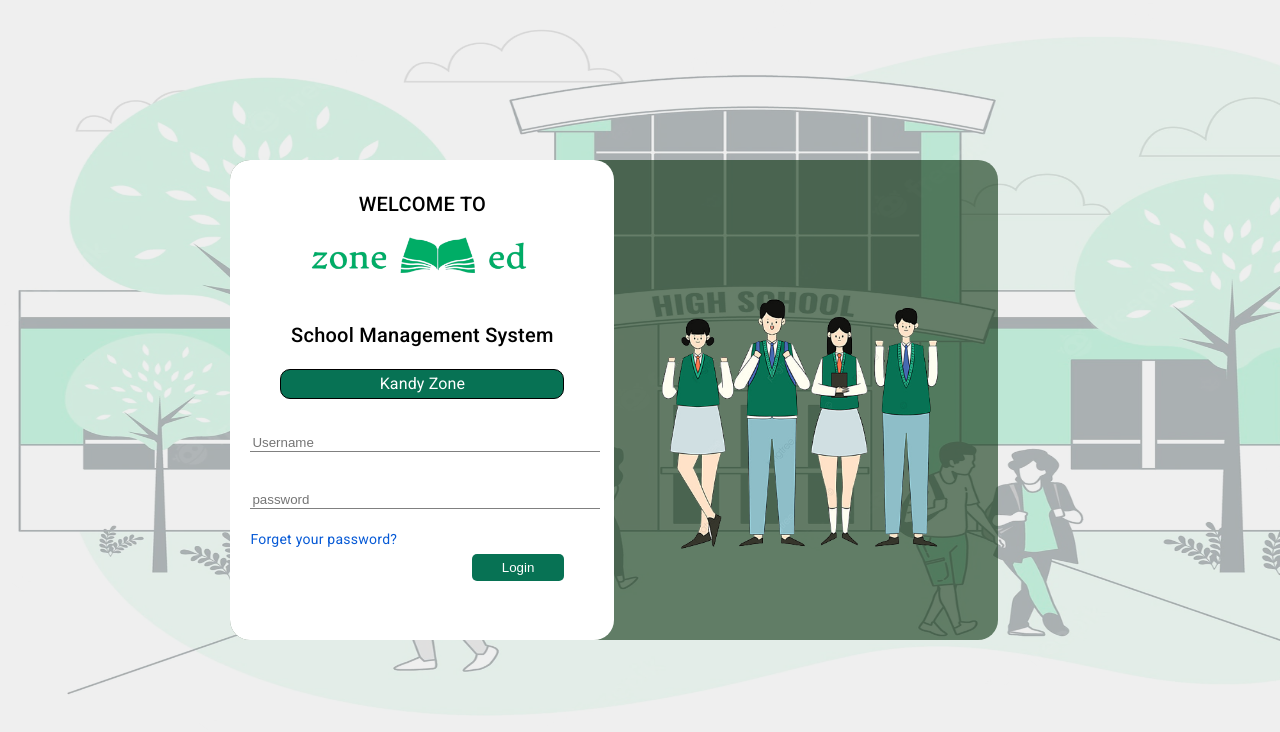
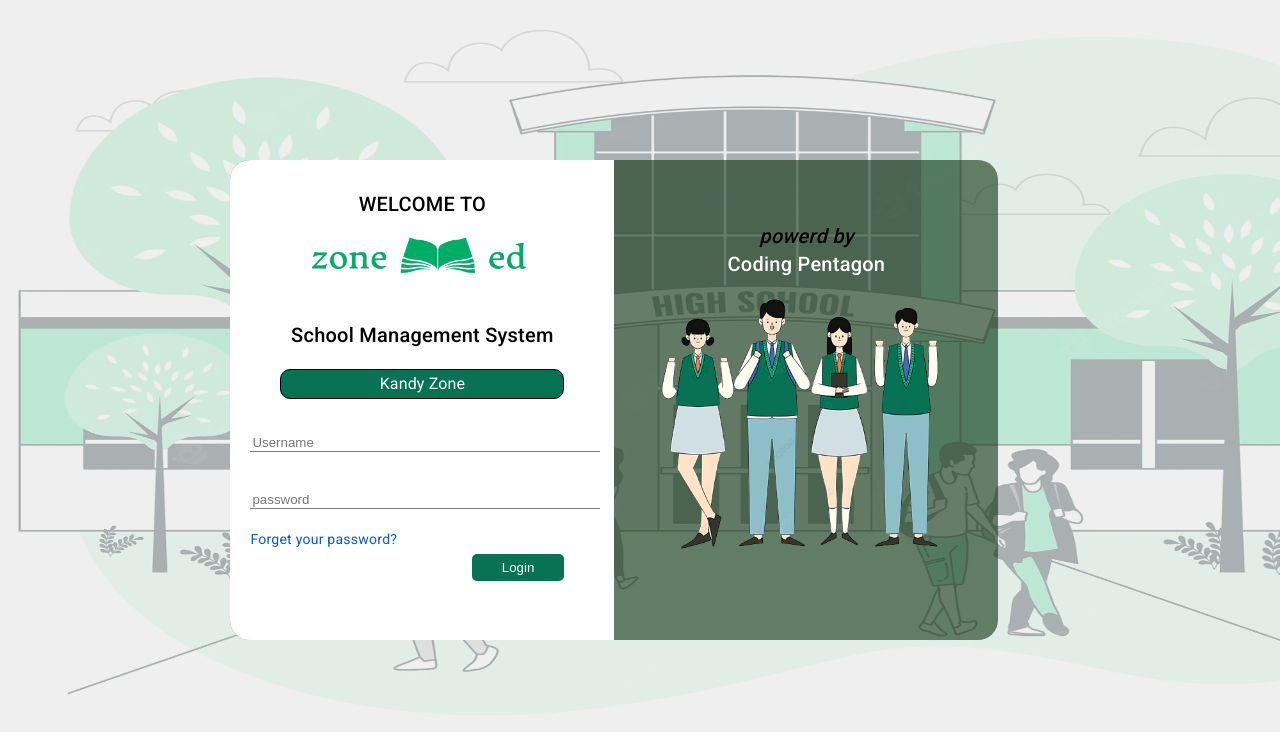
Before and after one commit to codingPentagon/ZoneEd, an Angular app in the folder frontend/: page / in a window 1280 px wide. Shown: the top 732 px of the page. Built offline with nearby package versions, Linux system fonts and the light colour scheme.

Commit message:
added css for login

```diff
--- a/frontend/src/app/login/login.component.css
+++ b/frontend/src/app/login/login.component.css
@@ -37,7 +37,8 @@
     height: 100%;
     margin: 0;
     opacity: 1;
-    border-radius: 20px;
+    border-top-left-radius: 20px;
+    border-bottom-left-radius: 20px;
     z-index: 3;
 
 }
@@ -104,3 +105,14 @@ a{
     margin-top: 25px;
     color: rgb(7, 90, 214);
 }
+.powerd{
+    margin-left: 50%;
+    font-style: italic;
+    margin-top: 60px;
+ margin-bottom: -32px;
+}
+.powerd01{
+    margin-left: 50%;
+    color: white;
+
+}
--- a/frontend/src/app/login/login.component.html
+++ b/frontend/src/app/login/login.component.html
@@ -1,6 +1,8 @@
 <img class="bg_img" src="assets/login_images/scl.png">
 <img class="scl_childs" src="assets/login_images/scl_child.png">
 <div class="popup-window">
+    <h2 class="powerd">powerd by</h2>
+    <h2 class="powerd01">Coding Pentagon</h2>
     <div class="trnsparentPopup">
         <h2>WELCOME TO </h2>
         <img class="logo" src="assets/login_images/logo.png">
```
